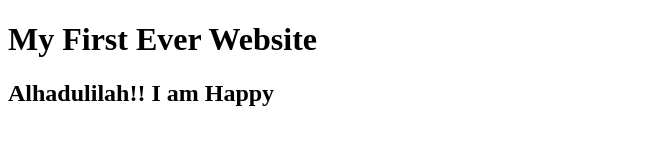
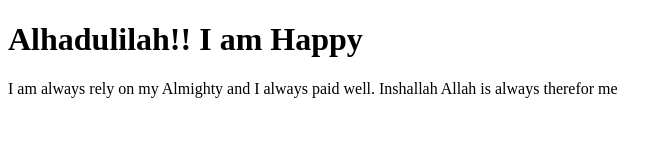
Before and after one commit to Irfanzaman/First-Website, a plain HTML site: page index.html in a window 1280 px wide. Shown: the whole page, without its empty margins (0-672 px from the left). Drawn offline with Linux system fonts and the light colour scheme.

Commit message:
Happiness added

```diff
--- a/index.html
+++ b/index.html
@@ -6,7 +6,7 @@
     <title>Document</title>
 </head>
 <body>
-    <h1>My First Ever Website</h1>
-    <h2>Alhadulilah!! I am Happy</h2>
+    <h1>Alhadulilah!! I am Happy</h1>
+    <p>I am always rely on my Almighty and I always paid well. Inshallah Allah is always therefor me</p>
 </body>
 </html>
```
